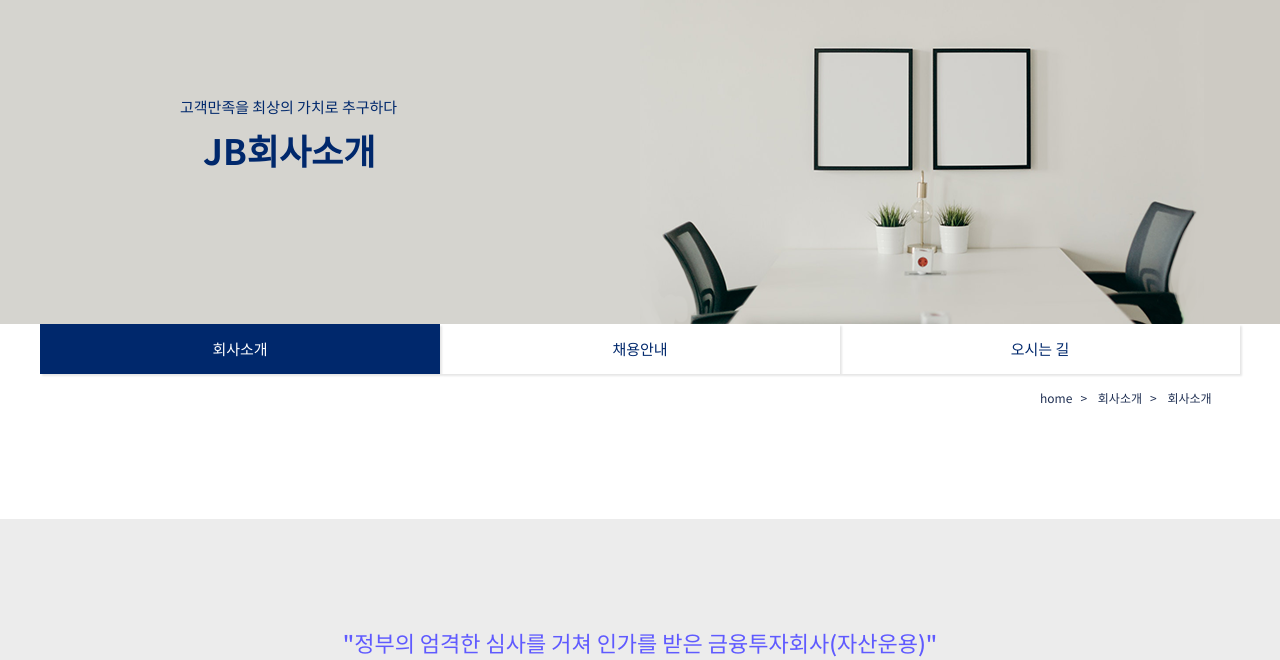
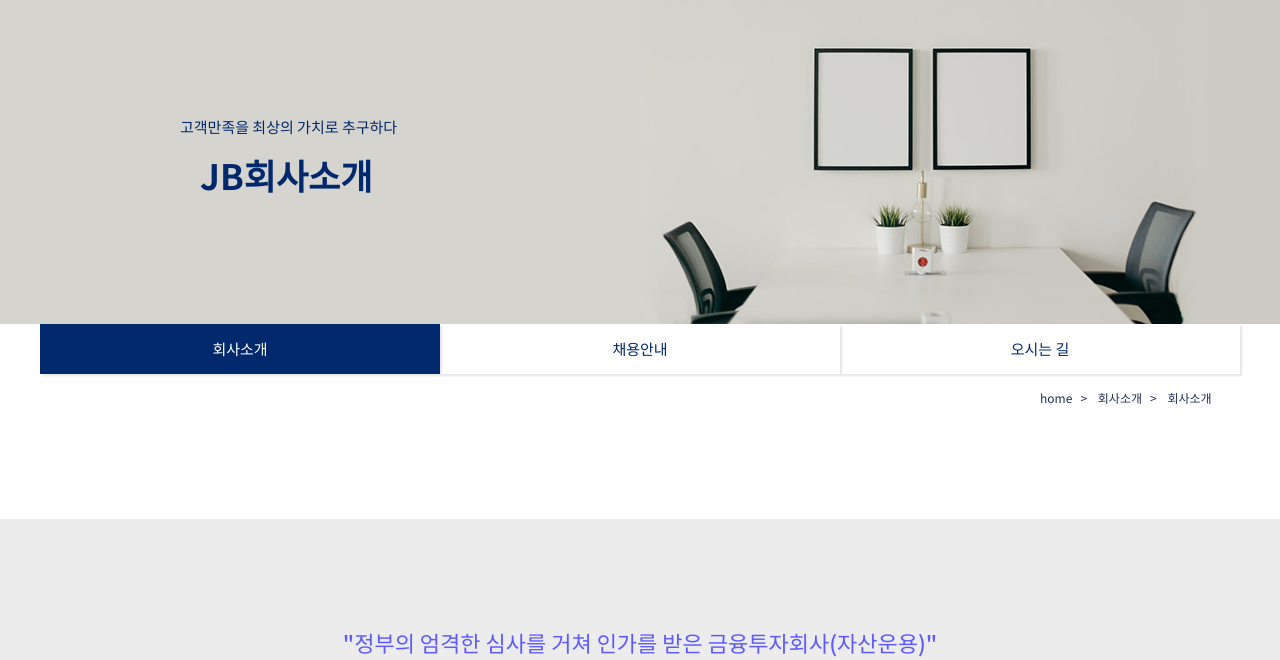
Before and after one commit to ryusunwoo/jbteam, a plain HTML site: page sub1_1.html in a window 1280 px wide. Shown: the part 116-776 px from the top of the page. Drawn offline with nearby package versions, Linux system fonts and the light colour scheme.

Commit message:
Update sub1_1.css

```diff
--- a/css/sub1_1.css
+++ b/css/sub1_1.css
@@ -7,14 +7,16 @@
 #banner .banner_text {
   color: #00286c;
 }
+.banner_text > p {
+  position: absolute;
+  bottom: 170px;
+  left: 140px;
+}
 .banner_text > h1 {
   font-weight: 600;
-  left: 163px;
-}
-.banner_text > p {
+  left: 160px;
   position: absolute;
-  bottom: 190px;
-  left: 140px;
+  bottom: 120px;
 }
 
 /* lnb */
```
